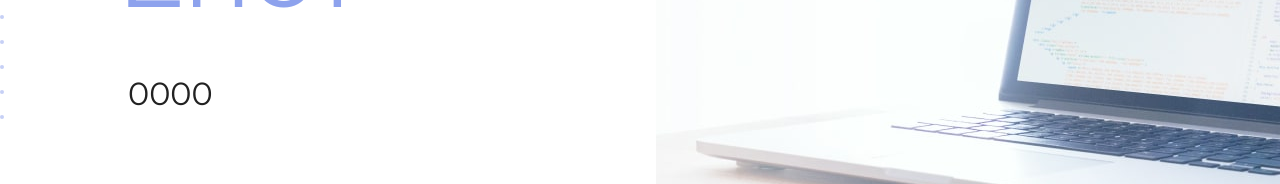
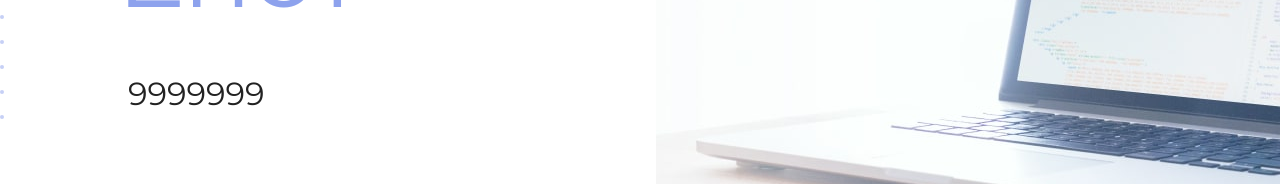
Before and after one commit to AlexanderPonarin/myProject, a plain HTML site: page my-site/index.html in a window 1280 px wide. Shown: the part 446-630 px from the top of the page. Drawn offline with Linux system fonts and the light colour scheme.

Commit message:
Update index.html

```diff
--- a/my-site/index.html
+++ b/my-site/index.html
@@ -19,7 +19,7 @@
       <section class="hero-image">
         <div class="container">
           <h1 class="heading">Неопознанный Енот</h1>
-          <p>0000</p>
+          <p>9999999</p>
         </div>
       </section>
 
```
